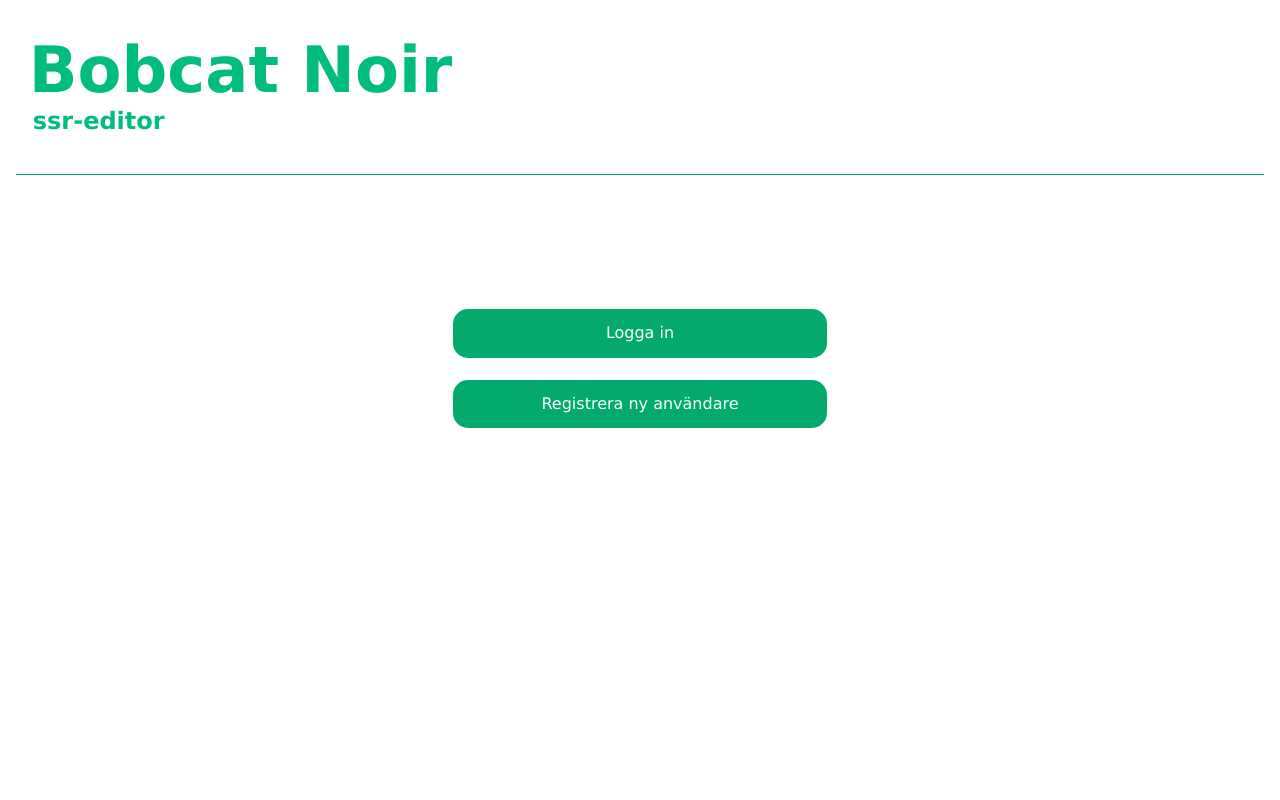
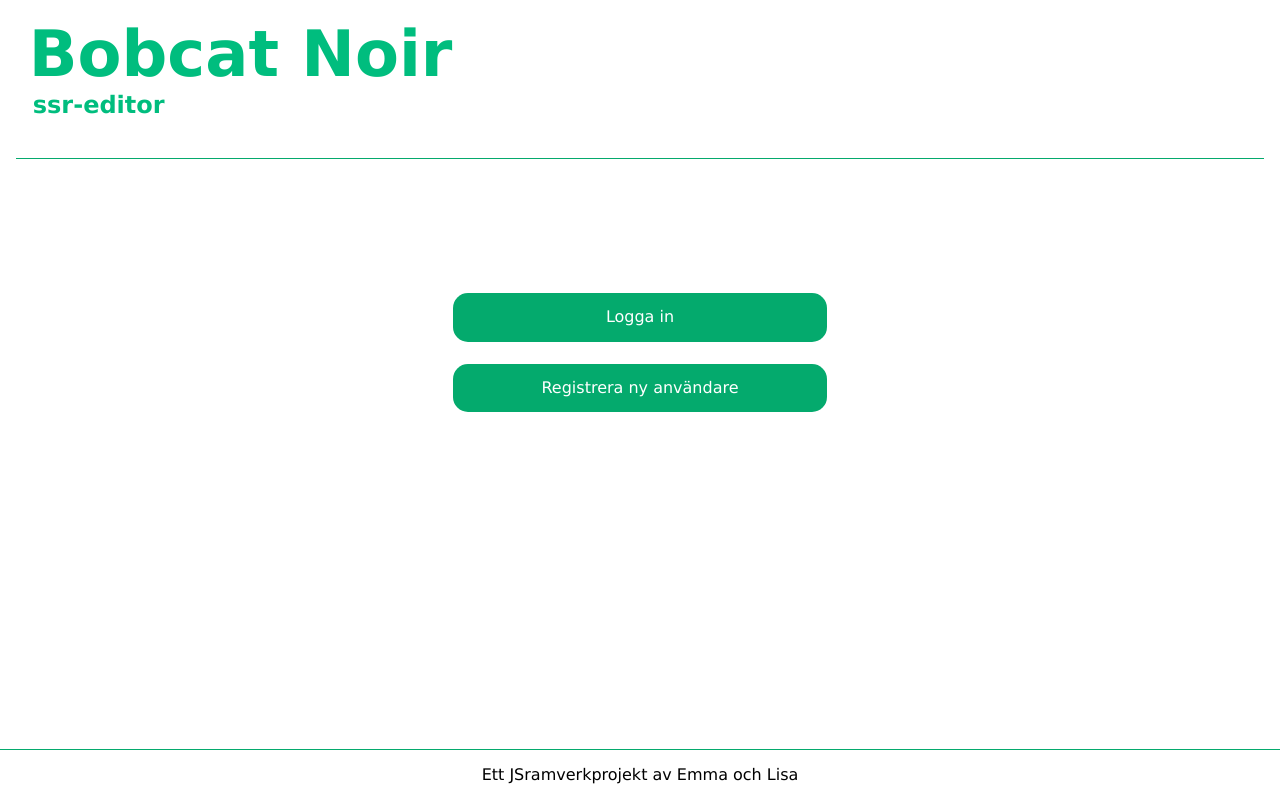
Before and after one commit to lisarosengren/ssr-editor-vue, a Vue app: page / in a window 1280 px wide. Built offline with nearby package versions, Linux system fonts and the light colour scheme; no server answers.

Commit message:
Added footer

```diff
--- a/src/App.vue
+++ b/src/App.vue
@@ -148,7 +148,7 @@ onMounted(async () => {
   <!--  <img alt="Vue logo" class="logo" src="@/assets/logo.svg" width="125" height="125" /> -->
 
   <div class="left half appname">
-    <RouterLink to="/"><h1 class="header">Bobcat Noir</h1><h2>ssr-editor</h2></RouterLink>
+    <RouterLink @click="buttons = true; login = false; register = false" to="/"><h1 class="header">Bobcat Noir</h1><h2>ssr-editor</h2></RouterLink>
 <!--      <nav>
       <RouterLink to="/login">Logga in befintlig användare</RouterLink>
       <RouterLink to="/register">Registrera ny användare</RouterLink>
@@ -172,7 +172,7 @@ onMounted(async () => {
         <div class="center">
           <button v-if="buttons" class="button" @click="login = true; register = false; buttons = false">Logga in</button>
           <button v-if="buttons" class="button" @click="register = true; login = false; buttons = false">Registrera ny användare</button>
-          <UserLogin v-if="login" @login-success="loginUser" />
+          <UserLogin v-if="login" @changed-mind="buttons = true; login = false; register = false" @login-success="loginUser" />
           <NewUser v-if="register" @register-success="loginUser" />
         </div>
       </div>
@@ -186,12 +186,33 @@ onMounted(async () => {
 
   </main>
 
+  <footer>
+    <p class="footer">Ett JSramverkprojekt av Emma och Lisa</p>
+  </footer>
+
 </template>
 
 <style>
 header {
   margin-bottom: 7em;
   border-bottom: #04AA6D 1px solid;
+}
+
+footer {
+  margin-top: 2.8em;
+  border-top: #04AA6D 1px solid;
+  margin-bottom: 0;
+  left: 0;
+  bottom: 0;
+  width: 100%;
+  text-align: center;
+  position: absolute;
+  bottom: 0;
+  width: 100%;
+}
+
+.footer p {
+  padding-bottom: 0;
 }
 
 .header {
--- a/src/assets/main.css
+++ b/src/assets/main.css
@@ -3,14 +3,27 @@
 #app {
   /* max-width: 1280px; */
   max-width: 100vw;
-  margin: auto;
-  padding: 1rem;
   font-weight: normal;
+  margin: 0;
+  padding: 0;
+  padding-left: 1em;
+  padding-right: 1em;
+  height: 100%;
 }
 
 html {
-  font-family:Verdana, Geneva, Tahoma, sans-serif
+  font-family:Verdana, Geneva, Tahoma, sans-serif;
+  margin: 0;
+  padding: 0;
+  height: 100%;
 }
+
+body {
+  margin: 0;
+  padding: 0;
+  height: 100%;
+}
+
 
 fieldset {
   border: 1px solid hsla(160, 100%, 37%, 1);
@@ -30,6 +43,9 @@ fieldset {
   margin-top: 2.8em;
   margin-bottom: 0.35;
   text-align: left;
+  cursor: pointer;
+  text-decoration: underline;
+  color: rgb(0, 91, 60);
 }
 
 a,
@@ -67,13 +83,13 @@ textarea {
     background-color: hsla(160, 100%, 37%, 0.2);
   }
 }
-
+/*
 @media (min-width: 1024px) {
   #app {
     margin: auto;
     padding: 1rem;
   }
-}
+} */
 /* @media (min-width: 1024px) {
   body {
     display: flex;
--- a/src/components/UserLogin.vue
+++ b/src/components/UserLogin.vue
@@ -6,7 +6,7 @@ import { inject } from 'vue';
 const userState = inject('userState');
 console.log("from UserLogin", userState.loggedIn);
 
-const emit = defineEmits(['login-success']);
+const emit = defineEmits(['login-success', 'changed-mind']);
 const formRef = ref(null);
 
 const userData = ref({
@@ -50,7 +50,7 @@ async function onSubmit() {
         <label for="password">Lösenord: </label><br>
         <input id="password" name="password" type="password" v-model="userData.password" required /><br>
         <input type="submit" name="doit" value="Logga in">
-        <p class="register-login-link">Registrera</p>
+        <p @click="$emit('changed-mind')" class="register-login-link">Registrera</p>
     </fieldset>
   </form>
 </template>
```
